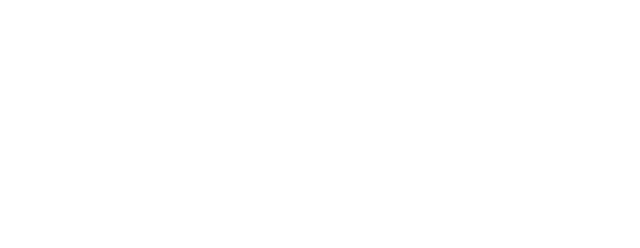
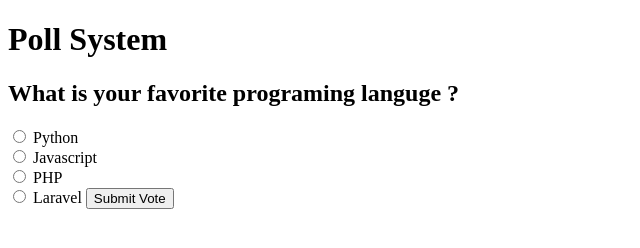
Before and after one commit to chebichebkheireddine/Pol-system-App, a plain HTML site: page index.html in a window 1280 px wide. Shown: the whole page, without its empty margins (0-640 px from the left). Drawn offline with Linux system fonts and the light colour scheme.

Commit message:
Html code

```diff
--- a/index.html
+++ b/index.html
@@ -7,7 +7,32 @@
     <link rel="stylesheet" href="style.css">
 </head>
 <body>
-
+    <div class="container"></div>
+        <h1>Poll System </h1>
+        <div class="poll">
+            <h2>What is your favorite programing languge ?</h2>
+            <div class="options">
+                <div class="option">
+                    <input type="radio" name="poll" id="option1">
+                    <label for="option1">Python</label>
+                </div>
+                <div class="option"></div>
+                    <input type="radio" name="poll" id="option2">
+                    <label for="option2">Javascript</label>
+                </div>
+                <div class="option"></div>
+                    <input type="radio" name="poll" id="option3">
+                    <label for="option3">PHP</label>
+                </div>
+                <div class="option"></div>
+                    <input type="radio" name="poll" id="option4">
+                    <label for="option4">Laravel</label>
+                </div>
+            </div>
+            <button onclick="submitPoll()">Submit Vote</button>
+            <div class="result"></div>
+        </div>
+    </div>
     <!-- Js Link -->
      <script src="script.js"></script>
 </body>
```
